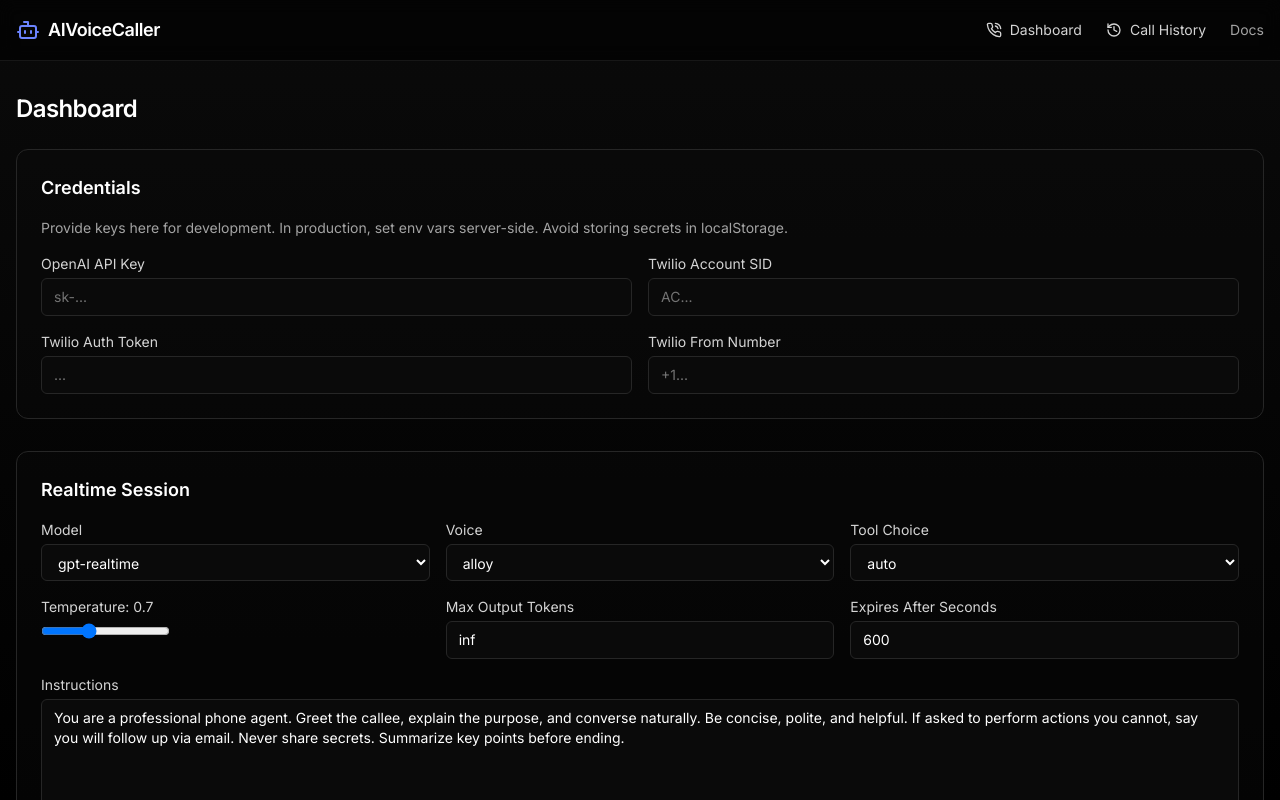
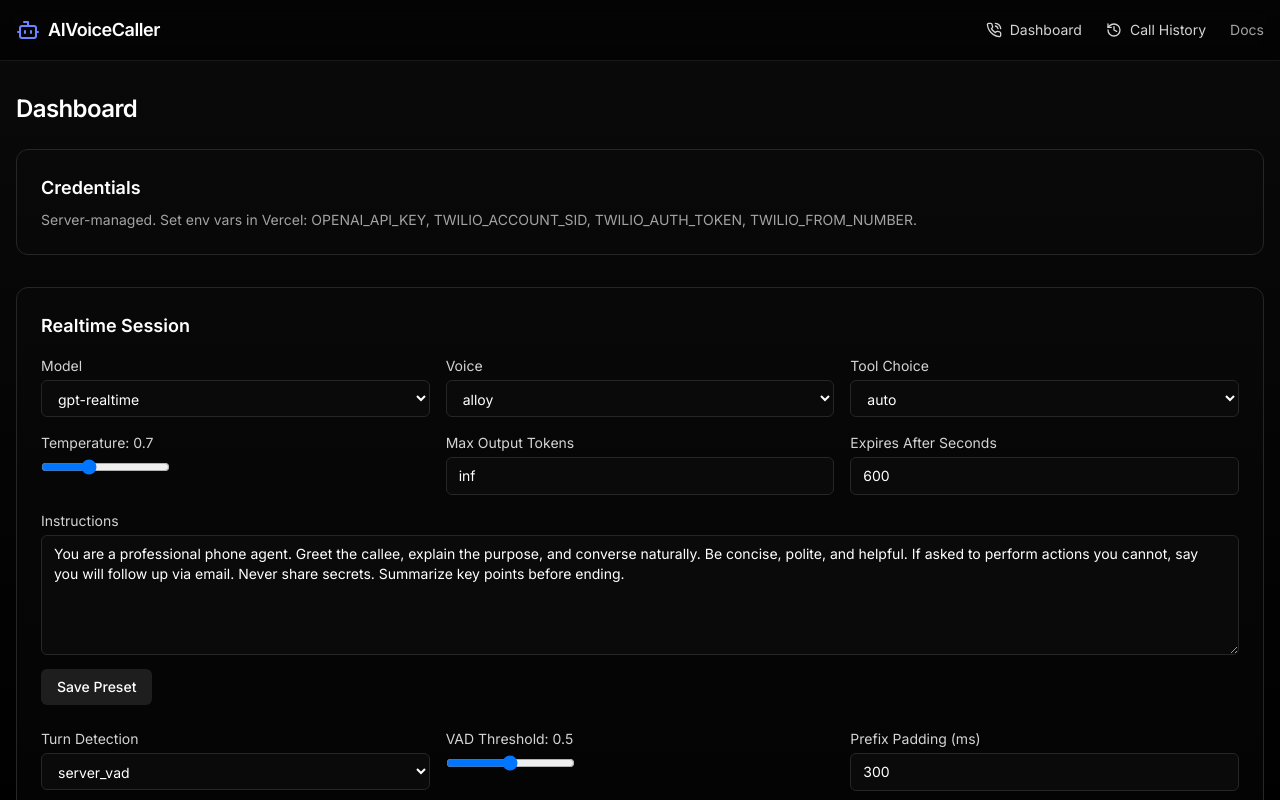
Before and after one commit to jwillz7667/verb-caller-prod, a Next.js app: page / in a window 1280 px wide. Shown: the top 800 px of the page. Built offline with nearby package versions, Linux system fonts and the light colour scheme.

Commit message:
chore(security): disable client-provided credentials by default; hide UI fields unless NEXT_PUBLIC_ALLOW_CLIENT_CREDS=true; server ignores client creds unless ALLOW_CLIENT_CREDS=true in dev

```diff
--- a/app/api/calls/route.ts
+++ b/app/api/calls/route.ts
@@ -4,6 +4,7 @@ import { OutgoingCallSchema } from '@/lib/validation'
 import { createEphemeralClientSecret } from '@/lib/openai'
 import { getTwilioClient, getTwilioFromNumber } from '@/lib/twilio'
 import { resolveBaseUrl } from '@/lib/utils'
+import { allowClientCredsServer } from '@/lib/config'
 
 export const runtime = 'nodejs'
 
@@ -16,7 +17,7 @@ export async function POST(req: NextRequest) {
     }
     const data = parsed.data
 
-    const openaiKey = data.openaiApiKey || process.env.OPENAI_API_KEY
+    const openaiKey = allowClientCredsServer() ? (data.openaiApiKey || process.env.OPENAI_API_KEY) : process.env.OPENAI_API_KEY
     if (!openaiKey) return Response.json({ error: 'OpenAI API key missing' }, { status: 400 })
 
     // Create ephemeral client secret
@@ -24,8 +25,10 @@ export async function POST(req: NextRequest) {
     const secretVal = eph.client_secret.value
 
     // Create outbound call via Twilio
-    const client = getTwilioClient({ sid: data.twilioAccountSid, token: data.twilioAuthToken })
-    const from = getTwilioFromNumber(data.twilioFromNumber)
+    const client = allowClientCredsServer()
+      ? getTwilioClient({ sid: data.twilioAccountSid, token: data.twilioAuthToken })
+      : getTwilioClient()
+    const from = allowClientCredsServer() ? getTwilioFromNumber(data.twilioFromNumber) : getTwilioFromNumber()
     if (!from) return Response.json({ error: 'Twilio from number missing' }, { status: 400 })
 
     const base = resolveBaseUrl(req.url)
--- a/app/api/realtime-token/route.ts
+++ b/app/api/realtime-token/route.ts
@@ -1,6 +1,7 @@
 import { NextRequest } from 'next/server'
 import { EphemeralRequestSchema } from '@/lib/validation'
 import { createEphemeralClientSecret } from '@/lib/openai'
+import { allowClientCredsServer } from '@/lib/config'
 
 export const runtime = 'nodejs'
 
@@ -9,7 +10,7 @@ export async function POST(req: NextRequest) {
     const body = await req.json()
     const parsed = EphemeralRequestSchema.safeParse(body)
     if (!parsed.success) return Response.json({ error: parsed.error.flatten() }, { status: 400 })
-    const apiKey = process.env.OPENAI_API_KEY || body.openaiApiKey
+    const apiKey = allowClientCredsServer() ? (process.env.OPENAI_API_KEY || body.openaiApiKey) : process.env.OPENAI_API_KEY
     if (!apiKey) return Response.json({ error: 'OpenAI API key missing' }, { status: 400 })
     const token = await createEphemeralClientSecret(apiKey, parsed.data)
     if (!token || !token.client_secret || !token.client_secret.value) {
--- a/components/DashboardForm.tsx
+++ b/components/DashboardForm.tsx
@@ -9,6 +9,7 @@ import { Select } from './ui/Select'
 import { Toggle } from './ui/Toggle'
 import { Button } from './ui/Button'
 import toast from 'react-hot-toast'
+import { allowClientCredsClient } from '@/lib/config'
 import { fileToBase64 } from '@/lib/utils'
 import { CopyButton } from './ui/CopyButton'
 import type { RealtimeSession } from '@/lib/validation'
@@ -432,6 +433,7 @@ export default function DashboardForm() {
 
   return (
     <form onSubmit={onSubmit} className="space-y-8">
+      {allowClientCredsClient() ? (
         <section className="rounded-xl border border-neutral-800 bg-neutral-950/40 p-6">
           <h2 className="mb-4 text-lg font-semibold">Credentials</h2>
           <p className="mb-4 text-sm text-neutral-400">Provide keys here for development. In production, set env vars server-side. Avoid storing secrets in localStorage.</p>
@@ -442,6 +444,12 @@ export default function DashboardForm() {
             <Input label="Twilio From Number" placeholder="+1..." {...form.register('twilioFromNumber')} />
           </div>
         </section>
+      ) : (
+        <section className="rounded-xl border border-neutral-800 bg-neutral-950/40 p-6">
+          <h2 className="mb-2 text-lg font-semibold">Credentials</h2>
+          <p className="text-sm text-neutral-400">Server-managed. Set env vars in Vercel: OPENAI_API_KEY, TWILIO_ACCOUNT_SID, TWILIO_AUTH_TOKEN, TWILIO_FROM_NUMBER.</p>
+        </section>
+      )}
 
       <section className="rounded-xl border border-neutral-800 bg-neutral-950/40 p-6">
         <h2 className="mb-4 text-lg font-semibold">Realtime Session</h2>
--- /dev/null
+++ b/lib/config.ts
@@ -0,0 +1,11 @@
+export const isProd = process.env.NODE_ENV === 'production'
+
+export function allowClientCredsServer() {
+  // Only allow if explicitly enabled; safest default is false
+  return process.env.ALLOW_CLIENT_CREDS === 'true' && !isProd
+}
+
+export function allowClientCredsClient() {
+  // Client reads build-time NEXT_PUBLIC_ flag
+  return process.env.NEXT_PUBLIC_ALLOW_CLIENT_CREDS === 'true'
+}
```
Also changed, not shown: 2 other files (tests, documents, lock files or other folders). Lines whose indentation alone changed are shown as unchanged.
